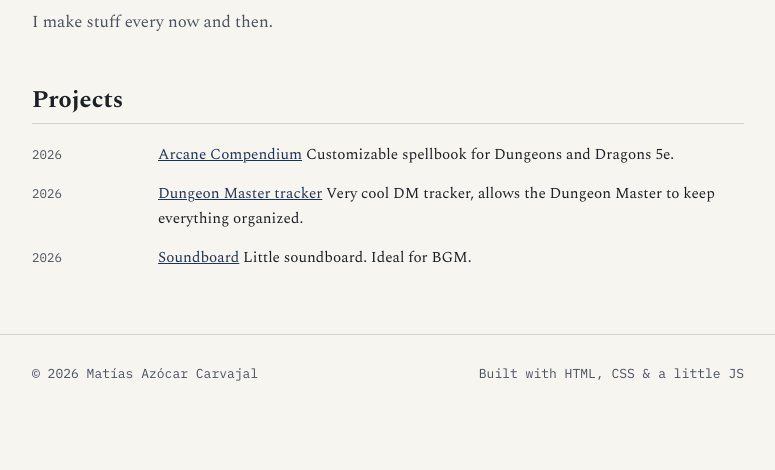
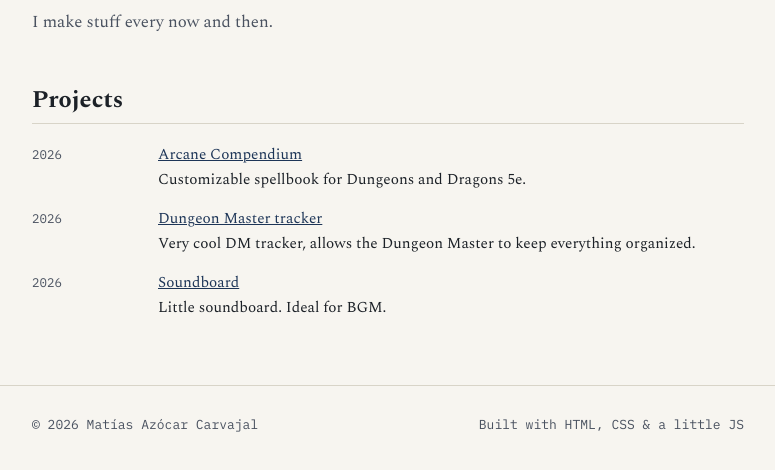
Before and after one commit to matazocar/matazocar.github.io, a plain HTML site: page misc.html in a window 1280 px wide. Shown: the part 136-606 px from the top of the page, without its empty margins (252-1027 px from the left). Drawn offline with nearby package versions, Linux system fonts and the light colour scheme.

Commit message:
changes, hopefully

```diff
--- a/misc.html
+++ b/misc.html
@@ -41,21 +41,21 @@
       <div class="cv-entry">
         <div class="when">2026</div>
         <div class="what">
-          <a href="assets/htmlstuff/dndspellbook.html">Arcane Compendium</a>
+          <a href="assets/htmlstuff/dndspellbook.html">Arcane Compendium</a><br>
           Customizable spellbook for Dungeons and Dragons 5e.
         </div>
       </div>
       <div class="cv-entry">
         <div class="when">2026</div>
         <div class="what">
-          <a href="assets/htmlstuff/dndtracker.html">Dungeon Master tracker</a>
+          <a href="assets/htmlstuff/dndtracker.html">Dungeon Master tracker</a><br>
           Very cool DM tracker, allows the Dungeon Master to keep everything organized.
         </div>
       </div>
       <div class="cv-entry">
         <div class="when">2026</div>
         <div class="what">
-          <a href="assets/htmlstuff/soundboard.html">Soundboard</a>
+          <a href="assets/htmlstuff/soundboard.html">Soundboard</a><br>
           Little soundboard. Ideal for BGM.
         </div>
       </div>
```
